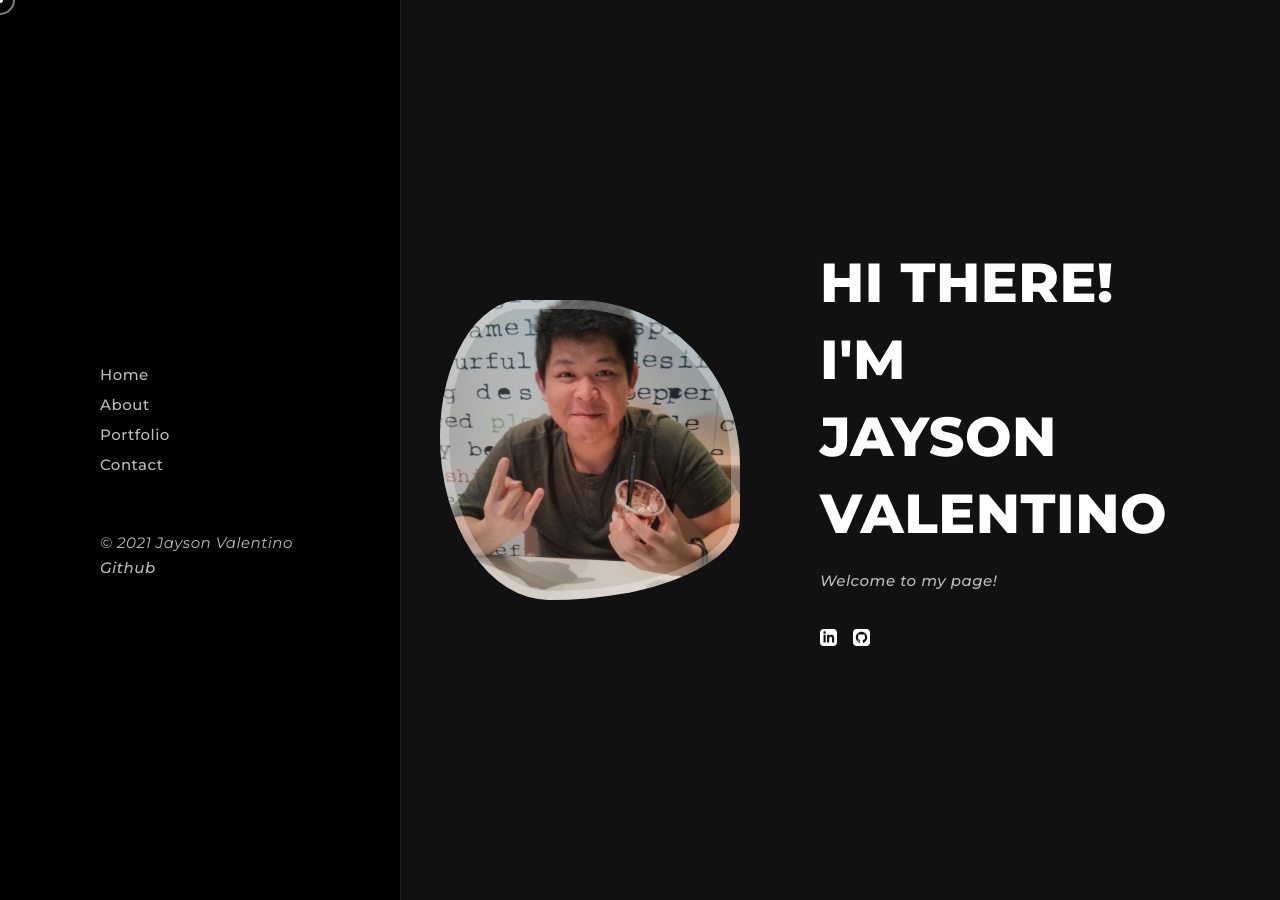
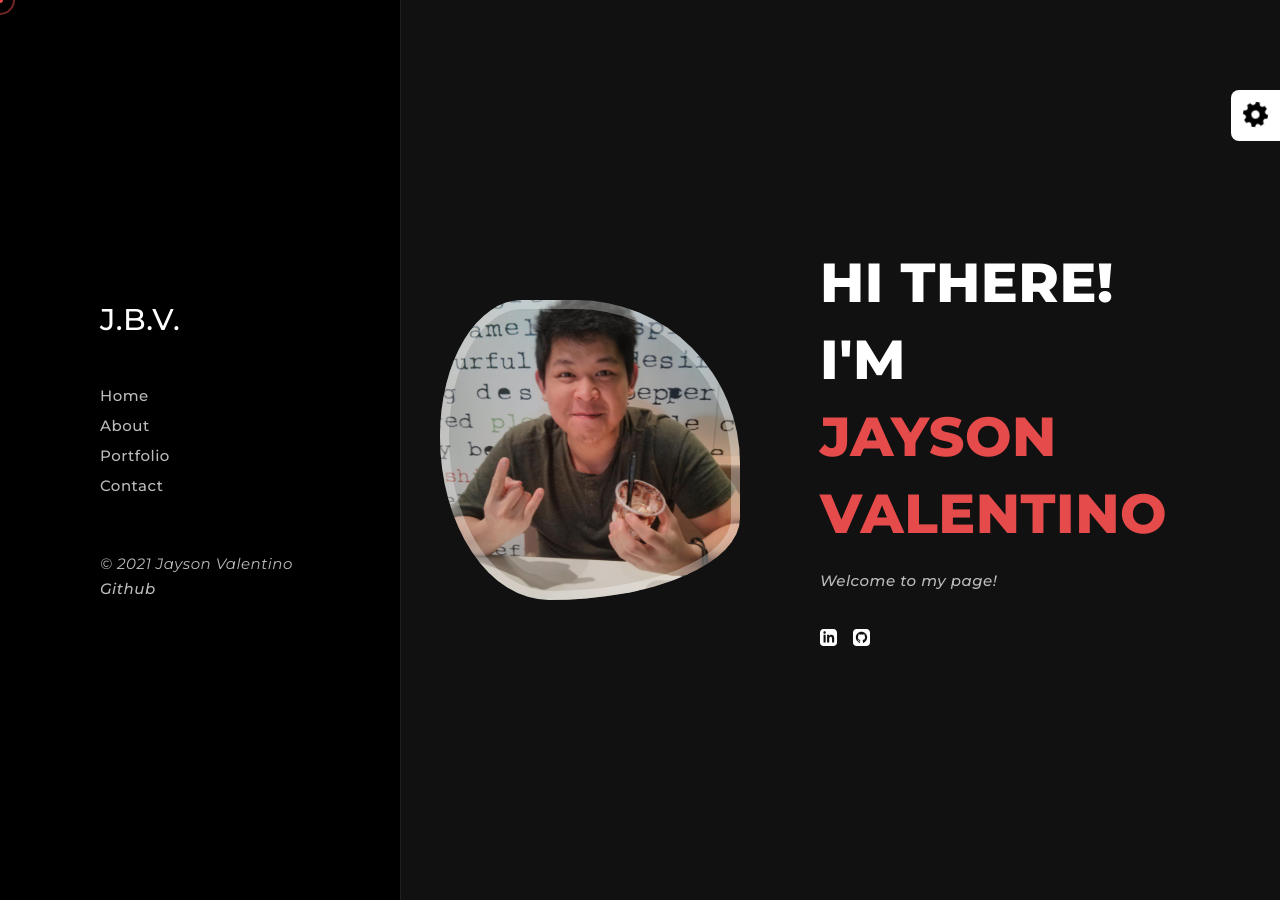
Before and after one commit to jayson-valentino/jayson-valentino.github.io, a Jekyll site: the page built from index.html, in a window 1280 px wide. Built offline with Jekyll 4.4.1, drawn with Linux system fonts in a browser that asks for light colours.

Commit message:
Portfolio v.0.0.1

```diff
--- a/_includes/tk-left-part.html
+++ b/_includes/tk-left-part.html
@@ -2,7 +2,7 @@
 <div class="leftpart">
     <div class="leftpart_inner">
         <div class="logo">
-            <!-- <h3><span>JAYSON V.</span></h3> -->
+            <h3><span>J.B.V.</span></h3>
             <!-- <a href="/">
                 <img class="logo-dark" src="{{'/assets/img/logo/dark.png' | relative_url}}" alt="{{site.title}}" />
                 <img class="logo-light" src="{{'/assets/img/logo/logo.png' | relative_url}}" alt="{{site.title}}" />
--- a/_includes/tk-theme-settings.html
+++ b/_includes/tk-theme-settings.html
@@ -1,13 +1,13 @@
 <!-- SETTINGS -->
 <div class="tokyo_tm_settings">
-    <!-- <div class="icon">
+    <div class="icon">
         <img class="svg" src="{{'/assets/img/svg/setting.svg' | relative_url}}" alt="tk-theme-settings" />
         <a class="link" href="#"></a>
-    </div> -->
+    </div>
     <div class="wrapper">
         <span class="title">Theme Color</span>
         <ul class="tk-theme-color">
-            <li><a class="black active" href="#"></a></li>
+            <li><a class="black" href="#"></a></li>
             <li><a class="white" href="#"></a></li>
         </ul>
         <span class="title">Unlimited Colors</span>
@@ -24,7 +24,7 @@
             <li><a class="cadetBlue" href="#"></a></li>
             <li><a class="crimson" href="#"></a></li>
             <li><a class="olive" href="#"></a></li>
-            <li><a class="red active" href="#"></a></li>
+            <li><a class="red" href="#"></a></li>
         </ul>
         <span class="title">Theme Radius</span>
         <ul class="tk-theme-radius colors">
--- a/_layouts/default.html
+++ b/_layouts/default.html
@@ -34,7 +34,7 @@
 
 </head>
 
-<body class="dark" data-color="red">
+<body class="dark">
     <!-- PRELOADER -->
     <div id="preloader">
         <div class="loader_line"></div>
--- a/assets/js/init.js
+++ b/assets/js/init.js
@@ -37,6 +37,15 @@ jQuery(document).ready(function () {
 // -----------------------------------------------------
 // ---------------   FUNCTIONS    ----------------------
 // -----------------------------------------------------
+
+if(!localStorage.getItem('tk_color')){
+	localStorage.setItem('tk_color', 'crimson');
+}
+
+if(!localStorage.getItem('this_class')){
+if(localStorage.setItem('this_class', '.green.tk-rounded'));
+}
+
 
 // -----------------------------------------------------
 // ---------------------   SWITCHERS    ----------------
--- a/index.html
+++ b/index.html
@@ -23,9 +23,10 @@ contact_data: contact
 	<!-- MOBILE MENU -->
 	<div class="tokyo_tm_mobile_menu">
 		<div class="menu_inner">
-			<!-- <div class="logo">
-				<img src="{{'/assets/img/logo/dark.png' | relative_url}}" alt="" />
-			</div> -->
+			<div class="logo">
+				<h3 style="color: black;">J.B.V.</h3>
+				<!-- <img src="{{'/assets/img/logo/dark.png' | relative_url}}" alt="" /> -->
+			</div>
 			<div class="menu">
 				<ul>
 					<li><a href="#home"><img class="svg" src="{{'/assets/img/svg/home-run.svg' | relative_url}}" alt="" /></a></li>
```
